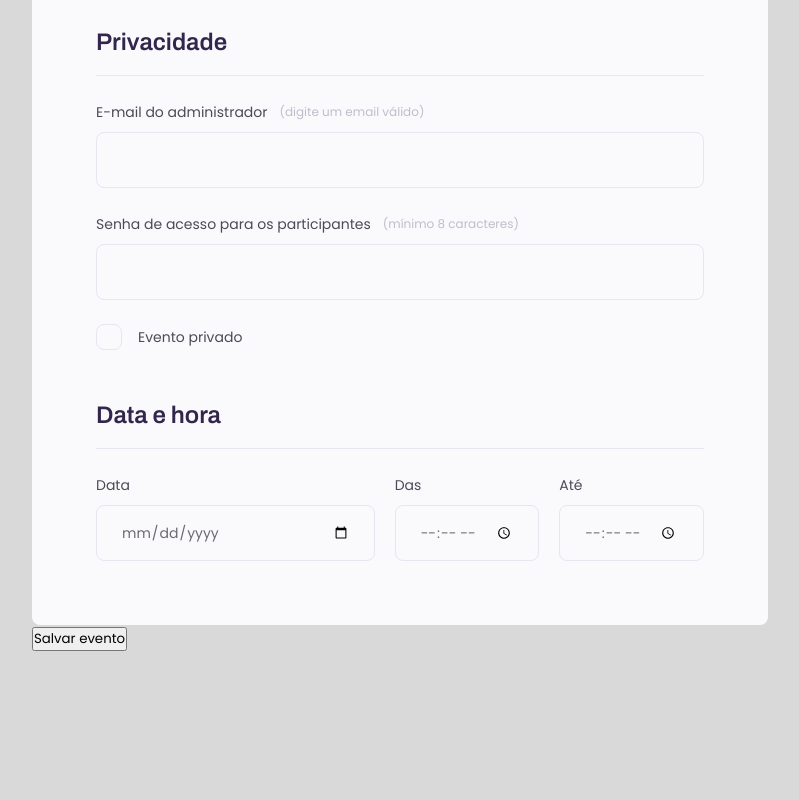
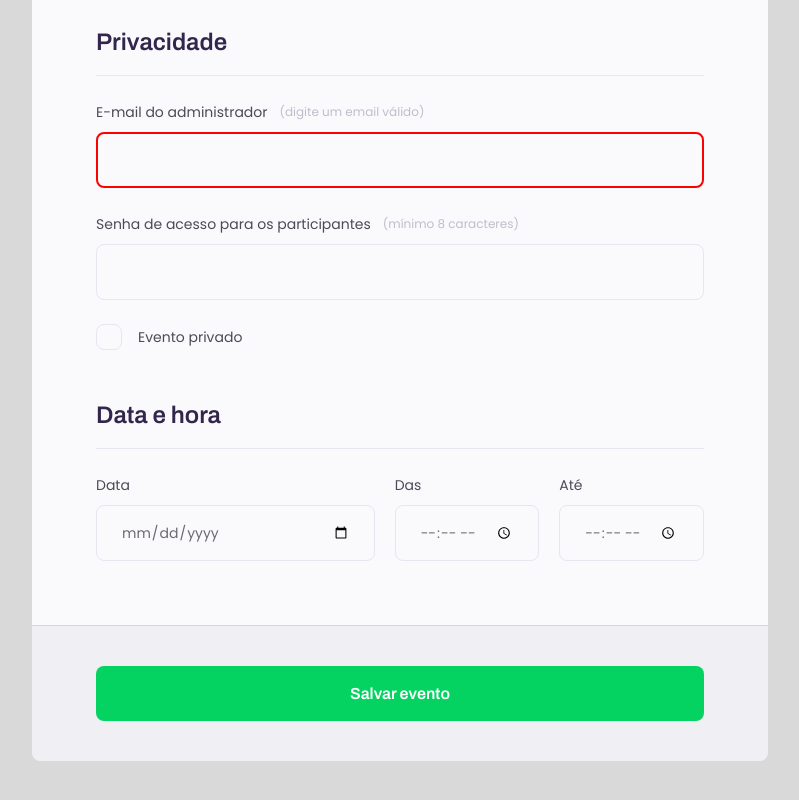
Before and after one commit to Edwardmaster7/Explorer, a plain HTML site: page Fase 03/Etapa1/Projeto03/index.html in a window 1280 px wide. Shown: the part 1092-1892 px from the top of the page, without its empty margins (240-1039 px from the left). Before the commit the page ends 1743 px from the top, so only its background shows below. Drawn offline with Linux system fonts and the light colour scheme.

Commit message:
modified:   .DS_Store 	renamed:    Fase 03/Projeto03/docs/formularios.html -> Fase 03/Etapa1/Projeto03/docs/formularios.html 	renamed:    Fase 03/Projeto03/index.html -> Fase 03/Etapa1/Projeto03/index.html 	renamed:    Fase 03/Projeto03/style.css -> Fase 03/Etapa1/Projeto03/style.css

```diff
--- a/Fase 03/Projeto03/index.html
+++ b/Fase 03/Etapa1/Projeto03/index.html
@@ -19,7 +19,7 @@
                 formulário de inscrição.
             </p>
         </header>
-        <form>
+        <form id="my-form">
             <!-- inputs e estrutura do form -->
             <fieldset>
                 <div class="fieldset-wrapper">
@@ -27,17 +27,17 @@
 
                     <div class="input-wrapper">
                         <label for="event-title">Título do evento<span>(mínimo 8 caracteres)</span></label>
-                        <input type="text" id="event-title">
+                        <input required type="text" id="event-title"/>
                     </div>
 
                     <div class="input-wrapper">
                         <label for="event-link">Link do evento<span>(comece com https://)</span></label>
-                        <input type="text" id="event-link">
+                        <input type="text" id="event-link"/>
                     </div>
 
                     <div class="input-wrapper">
                         <label for="event-whatsapp">Whatsapp para contato<span>(somente números)</span></label>
-                        <input type="number" id="event-whatsapp">
+                        <input required type="number" id="event-whatsapp"/>
                     </div>
 
                     <div class="input-wrapper">
@@ -64,16 +64,16 @@
 
                     <div class="input-wrapper">
                         <label for="admin-email">E-mail do administrador<span>(digite um email válido)</span></label>
-                        <input type="email" id="admin-email">
+                        <input required type="email" id="admin-email">
                     </div>
 
                     <div class="input-wrapper">
                         <label for="event-password">Senha de acesso para os participantes<span>(mínimo 8 caracteres)</span></label>
-                        <input type="password" id="event-password">
+                        <input type="password" id="event-password" minlength="8"/>
                     </div>
 
                     <div class="checkbox-wrapper">
-                        <input type="checkbox" id="event-is-private">
+                        <input type="checkbox" id="event-is-private"/>
                         <label for="event-is-private">Evento privado</label>
 
                     </div>
@@ -86,15 +86,15 @@
                     <div class="column-3">
                         <div class="input-wrapper">
                             <label for="event-date">Data</label>
-                            <input type="date" id="event-date">
+                            <input type="date" id="event-date"/>
                         </div>
                         <div class="input-wrapper">
                             <label for="event-start-time">Das</label>
-                            <input type="time" id="event-start-time">
+                            <input type="time" id="event-start-time"/>
                         </div>
                         <div class="input-wrapper">
                             <label for="event-end-time">Até</label>
-                            <input type="time" id="event-end-time">
+                            <input type="time" id="event-end-time"/>
                         </div>
                     </div>
                 </div>
@@ -104,7 +104,7 @@
         </form>
 
         <footer>
-            <input class="button" type="submit" value="Salvar evento">
+            <input class="button" type="submit" form="my-form" value="Salvar evento"/>
         </footer>
 
     </div>
--- a/Fase 03/Projeto03/style.css
+++ b/Fase 03/Etapa1/Projeto03/style.css
@@ -56,7 +56,7 @@ header p {
 }
 
 form {
-    border-radius: 8px 8px;
+    border-radius: 8px 8px 0px 0px;
     background: #FAFAFC;
     min-height: 300px;
     margin-top: 42px;
@@ -203,11 +203,40 @@ fieldset legend {
     outline: 2px solid black;
 }
 
-.footer {
+footer {
     height: 136px;
     border-radius: 0px 0px 8px 8px;
 
     background: #F0F0F4;
 
+    display: flex;
+    flex-direction: column;
+
     padding: 40px 64px;
+
+    margin-bottom: 100px;
+
+    border-top: 1px solid #D6D6D6;
 }
+
+footer .button {
+    height: 56px;
+
+    border-radius: 8px;
+    background: #04D361;
+    border-style: none;
+    color: #FFF;
+
+    font-family: 'Archivo', sans-serif;
+    font-size: 16px;
+    font-weight: 600;
+    line-height: 26px;
+}
+
+footer .button:hover {
+    background: #029745;
+}
+
+input:invalid {
+    border: 2px solid red;
+}
```
Also changed, not shown: Fase 03/Etapa1/Projeto03/docs/formularios.html (renamed from Fase 03/Projeto03/docs/formularios.html), 1 other file.
